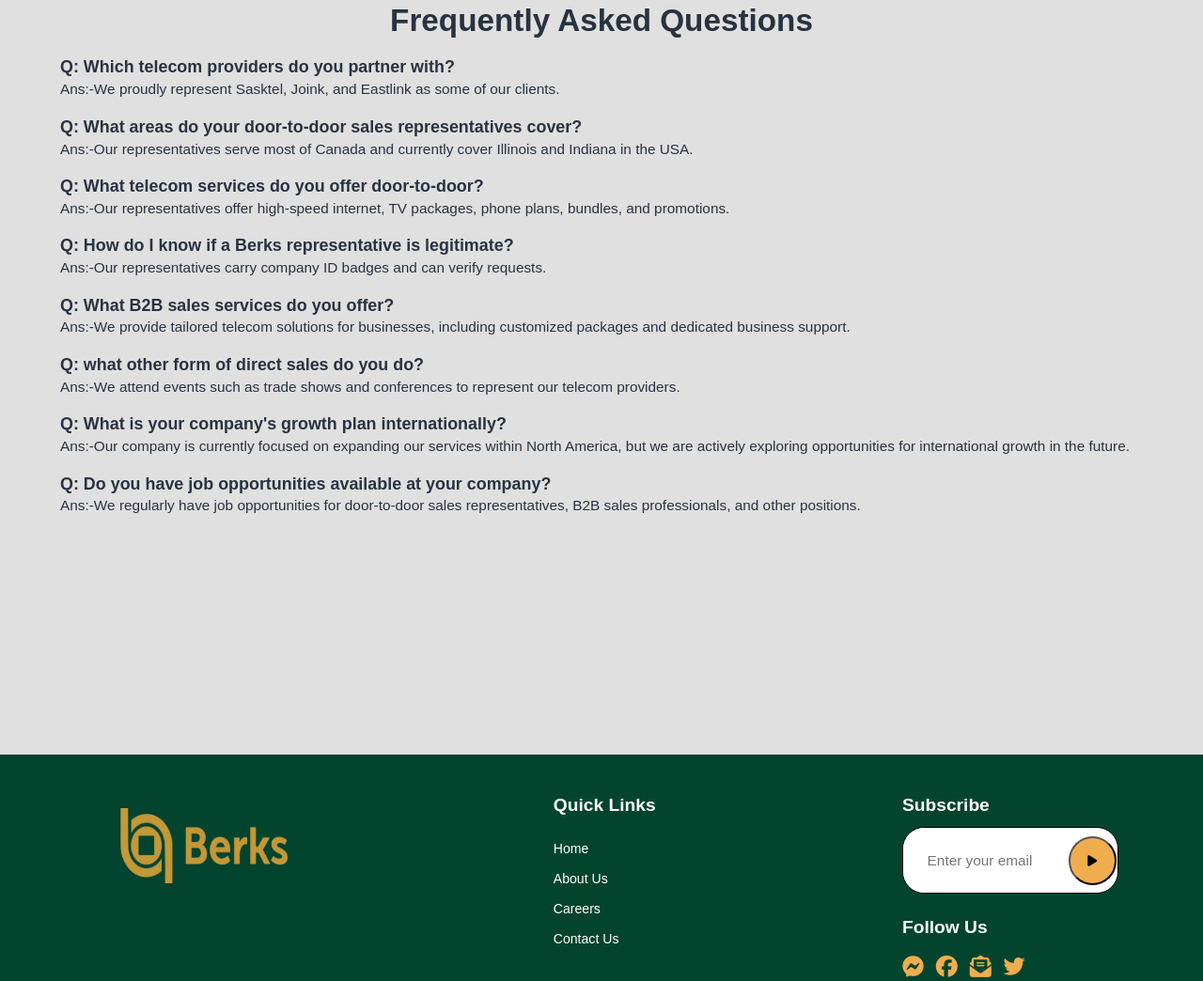
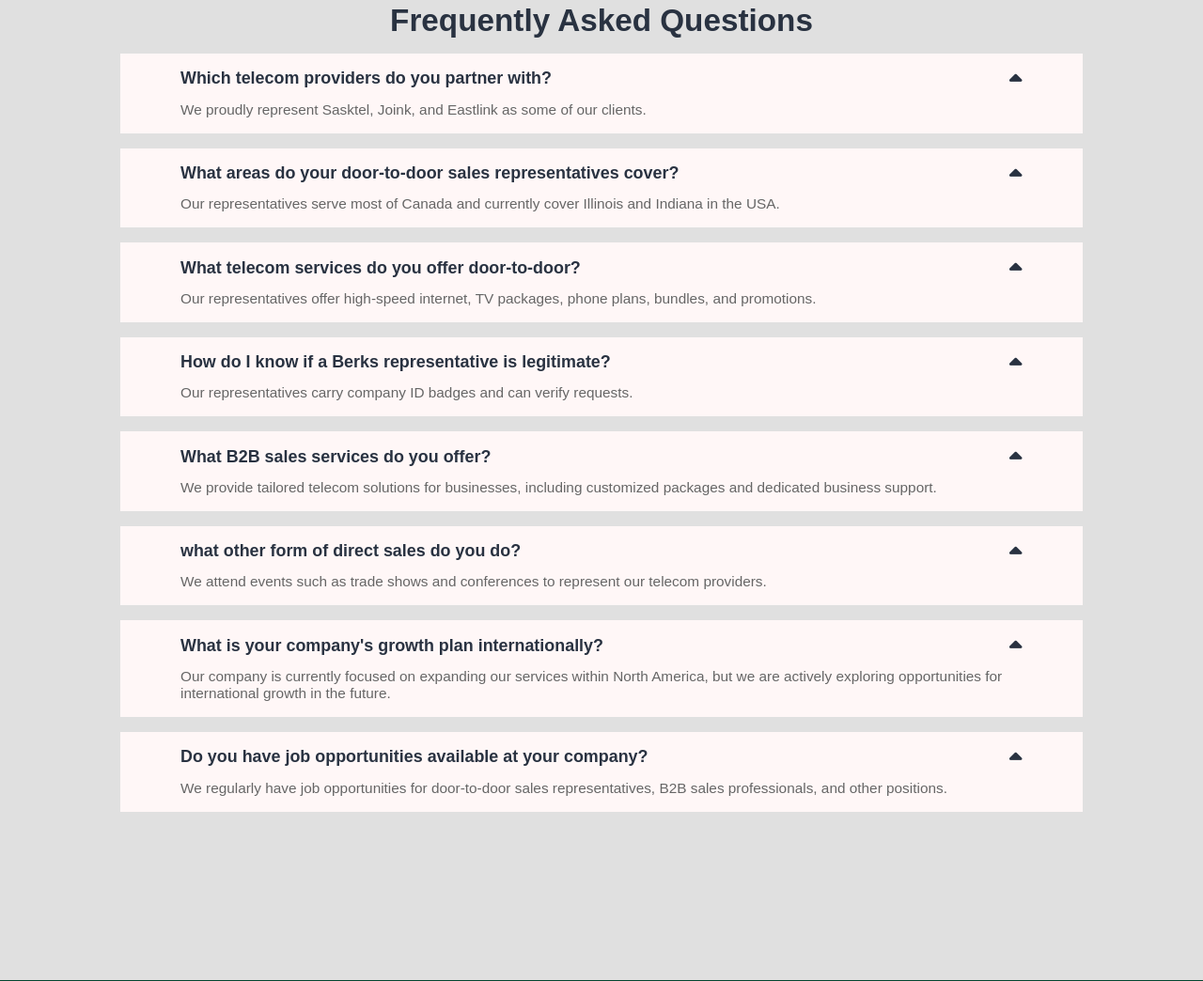
Before and after one commit to luvkumarcs/Berks, a plain HTML site: page career.html in a window 1280 px wide. Shown: the part 2629-3673 px from the top of the page at 94% size. Drawn offline with nearby package versions, Linux system fonts and the light colour scheme.

Commit message:
some changes

```diff
--- a/career.html
+++ b/career.html
@@ -10,6 +10,7 @@
         integrity="sha512-Kc323vGBEqzTmouAECnVceyQqyqdsSiqLQISBL29aUW4U/M7pSPA/gEUZQqv1cwx4OnYxTxve5UMg5GT6L4JJg=="
         crossorigin="anonymous" referrerpolicy="no-referrer" />
     <link rel="stylesheet" href="style.css">
+    <script src="https://kit.fontawesome.com/53838b1535.js" crossorigin="anonymous"></script>
 
     <style>
         .head {
@@ -225,9 +226,51 @@
 
         section.faq {
             width: 100%;
-            height: 100vh;
+            height: 130vh;
+            display: flex;
+            align-items: center;
+            justify-content: start;
+            flex-direction: column;
             /* background-color: red; */
 
+        }
+
+        section.faq .accordian {
+            width: 80%;
+            /* height: 15vh; */
+            background-color: rgb(255, 247, 247);
+            padding: 2vh 5vw;
+            cursor: pointer;
+            margin-top: 2vh;
+        }
+
+        section.faq .accordian .question {
+            /* width: 100%; */
+            display: flex;
+            align-items: center;
+            justify-content: space-between;
+        }
+
+        section.faq .accordian .question .icon {
+            font-size: 1.7vw;
+            /* margin-right: 30vw; */
+            /* margin-top: 1.6vw; */
+            transition: transform 0.3s ease;
+        }
+
+        section.faq .accordian .question .icon.active {
+            transform: rotate(-180deg);
+        }
+
+        section.faq .accordian .answer {
+            width: 100%;
+            max-height: 0;
+            overflow: hidden;
+            transition: transform 0.3s ease;
+        }
+
+        section.faq .accordian .answer.active {
+            max-height: fit-content;
         }
 
         section.faq h3 {
@@ -237,14 +280,15 @@
 
         section.faq h5 {
             font-size: 1.4vw;
-            margin-top: 1.6vw;
-            margin-left: 5vw;
+            /* margin-top: 1.6vw; */
+            /* margin-left: 5vw; */
         }
 
         section.faq p {
             font-size: 1.2vw;
-            margin-top: 0.3vw;
-            margin-left: 5vw;
+            margin-top: 1vw;
+            color: #666;
+            /* margin-left: 5vw; */
         }
 
 
@@ -448,6 +492,44 @@
 
             }
 
+            section.faq .accordian {
+                width: 100%;
+                /* height: 15vh; */
+                /* background-color: rgb(255, 247, 247); */
+                padding: 2vh 5vw;
+                /* cursor: pointer; */
+                margin-top: 2vh;
+            }
+
+            /* section.faq .accordian .question { */
+                /* width: 100%; */
+                /* display: flex; */
+                /* align-items: center; */
+                /* justify-content: space-between; */
+            /* } */
+
+            section.faq .accordian .question .icon {
+                font-size: 3.5vw;
+                /* margin-right: 30vw; */
+                /* margin-top: 1.6vw; */
+                /* transition: transform 0.3s ease; */
+            }
+
+            /* section.faq .accordian .question .icon.active {
+                transform: rotate(-180deg);
+            } */
+
+            /* section.faq .accordian .answer {
+                width: 100%;
+                max-height: 0;
+                overflow: hidden;
+                transition: transform 0.3s ease;
+            } */
+
+            /* section.faq .accordian .answer.active {
+                max-height: fit-content;
+            } */
+
             section.faq h3 {
                 text-align: center;
                 font-size: 6vw;
@@ -455,14 +537,14 @@
 
             section.faq h5 {
                 font-size: 4.5vw;
-                margin-top: 3vh;
-                margin-left: 5vw;
+                /* margin-top: 3vh; */
+                /* margin-left: 5vw; */
             }
 
             section.faq p {
                 font-size: 4vw;
-                margin-top:1.5vh;
-                margin-left: 5vw;
+                /* margin-top: 1.5vh; */
+                /* margin-left: 5vw; */
             }
 
 
@@ -600,46 +682,96 @@
         </section>
 
         <section class="faq">
-            <div class="faq">
-                <h3>Frequently Asked Questions</h3>
 
-                <h5>Q: Which telecom providers do you partner with?</h5>
-                <p>Ans:-We proudly represent Sasktel, Joink, and Eastlink as some of our clients.</p>
-                <!-- <hr> -->
+            <h3>Frequently Asked Questions</h3>
 
-                <h5>Q: What areas do your door-to-door sales representatives cover?</h5>
-                <p>Ans:-Our representatives serve most of Canada and currently cover Illinois and Indiana in the USA.
-                </p>
-                <!-- <hr> -->
+            <div class="accordian">
+                <div class="question">
+                    <h5>Which telecom providers do you partner with?</h5>
+                    <i class="active icon fa-solid fa-caret-down"></i>
+                </div>
+                <div class=" active answer">
+                    <p>We proudly represent Sasktel, Joink, and Eastlink as some of our clients.</p>
+                </div>
+            </div>
 
-                <h5>Q: What telecom services do you offer door-to-door?</h5>
-                <p>Ans:-Our representatives offer high-speed internet, TV packages, phone plans, bundles, and
-                    promotions.</p>
-                <!-- <hr> -->
+            <div class="accordian">
+                <div class="question">
+                    <h5>What areas do your door-to-door sales representatives cover?</h5>
+                    <i class="active icon fa-solid fa-caret-down"></i>
+                </div>
+                <div class=" active answer">
+                    <p>Our representatives serve most of Canada and currently cover Illinois and Indiana in the USA.</p>
+                </div>
+            </div>
 
-                <h5>Q: How do I know if a Berks representative is legitimate?</h5>
-                <p>Ans:-Our representatives carry company ID badges and can verify requests.</p>
-                <!-- <hr> -->
+            <div class="accordian">
+                <div class="question">
+                    <h5>What telecom services do you offer door-to-door?</h5>
+                    <i class="active icon fa-solid fa-caret-down"></i>
+                </div>
+                <div class=" active answer">
+                    <p>Our representatives offer high-speed internet, TV packages, phone plans, bundles, and promotions.
+                    </p>
+                </div>
+            </div>
 
-                <h5>Q: What B2B sales services do you offer?</h5>
-                <p>Ans:-We provide tailored telecom solutions for businesses, including customized packages and
-                    dedicated business support.</p>
-                <!-- <hr> -->
+            <div class="accordian">
+                <div class="question">
+                    <h5>How do I know if a Berks representative is legitimate?</h5>
+                    <i class="active icon fa-solid fa-caret-down"></i>
+                </div>
+                <div class=" active answer">
+                    <p>Our representatives carry company ID badges and can verify requests.</p>
+                </div>
+            </div>
 
-                <h5>Q: what other form of direct sales do you do?</h5>
-                <p>Ans:-We attend events such as trade shows and conferences to represent our telecom providers.</p>
-                <!-- <hr> -->
+            <div class="accordian">
+                <div class="question">
+                    <h5>What B2B sales services do you offer?</h5>
+                    <i class="active icon fa-solid fa-caret-down"></i>
+                </div>
+                <div class=" active answer">
+                    <p>We provide tailored telecom solutions for businesses, including customized packages and dedicated
+                        business support.
+                    </p>
+                </div>
+            </div>
 
-                <h5>Q: What is your company's growth plan internationally?</h5>
-                <p>Ans:-Our company is currently focused on expanding our services within North America, but we are
-                    actively exploring opportunities for international growth in the future.</p>
-                <!-- <hr> -->
+            <div class="accordian">
+                <div class="question">
+                    <h5> what other form of direct sales do you do?</h5>
+                    <i class="active icon fa-solid fa-caret-down"></i>
+                </div>
+                <div class=" active answer">
+                    <p>We attend events such as trade shows and conferences to represent our telecom providers.</p>
+                </div>
+            </div>
 
-                <h5>Q: Do you have job opportunities available at your company?</h5>
-                <p>Ans:-We regularly have job opportunities for door-to-door sales representatives, B2B sales
-                    professionals, and other positions.</p>
-                <!-- <hr> -->
+            <div class="accordian">
+                <div class="question">
+                    <h5>What is your company's growth plan internationally?
+                    </h5>
+                    <i class="active icon fa-solid fa-caret-down"></i>
+                </div>
+                <div class=" active answer">
+                    <p>Our company is currently focused on expanding our services within North America, but we are
+                        actively exploring opportunities for international growth in the future.
+                    </p>
+                </div>
             </div>
+
+            <div class="accordian">
+                <div class="question">
+                    <h5>Do you have job opportunities available at your company?</h5>
+                    <i class="active icon fa-solid fa-caret-down"></i>
+                </div>
+                <div class=" active answer">
+                    <p>We regularly have job opportunities for door-to-door sales representatives, B2B sales
+                        professionals, and other positions.</p>
+                </div>
+            </div>
+
         </section>
 
 
--- a/script.js
+++ b/script.js
@@ -177,3 +177,19 @@
     // stagger: 0.3,
     scrollTrigger:"section.about .team_member .nadeem",
 })
+
+
+// ------------------------------------------for carreer page-------------------------
+
+const accordians = document.querySelectorAll(".accordian");
+
+accordians.forEach((accordian) => {
+    const icon = accordian.querySelector('.icon');
+    const answer = accordian.querySelector('.answer');
+
+    accordian.addEventListener('click', () => {
+        answer.classList.toggle('active');
+        icon.classList.toggle('active');
+    })
+
+})
```
Also changed, not shown: contact.html (+2 -2 lines).
